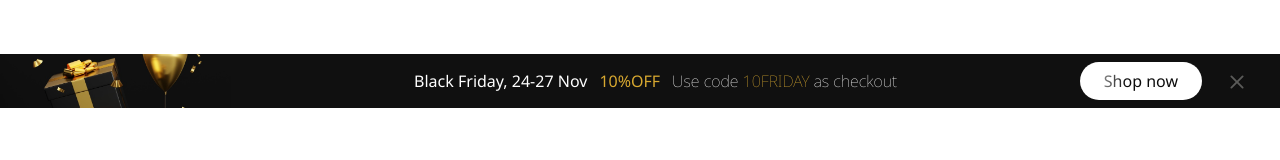
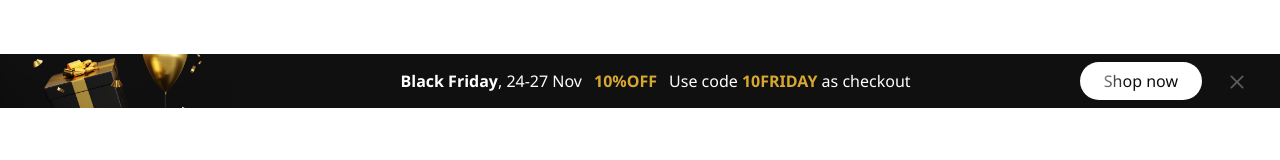
Before and after one commit to adiluldana/tangem_test, a plain HTML site: page index.html in a window 1280 px wide. Shown: the top 160 px of the page. Drawn offline with Linux system fonts and the light colour scheme; a web font is replaced by a local one.

Commit message:
Поправил стили

```diff
--- a/css/main.scss
+++ b/css/main.scss
@@ -39,17 +39,24 @@ body {
 
         .top_banner_content_title {
             color: #fff;
+            font-weight: bold;
+
+            span {
+                font-weight: 400;
+            }
         }
 
         .top_banner_content_subtitle {
             color: #D7A830;
+            font-weight: bold;
         }
 
         .top_banner_content_text {
             color: #fff;
-            font-weight: 100;
+            font-weight: 400;
 
             span.orange {
+                font-weight: bold;
                 color: #D7A830;
             }
         }
```
Also changed, not shown: css/main.css, css/main.min.css, 2 other files.
